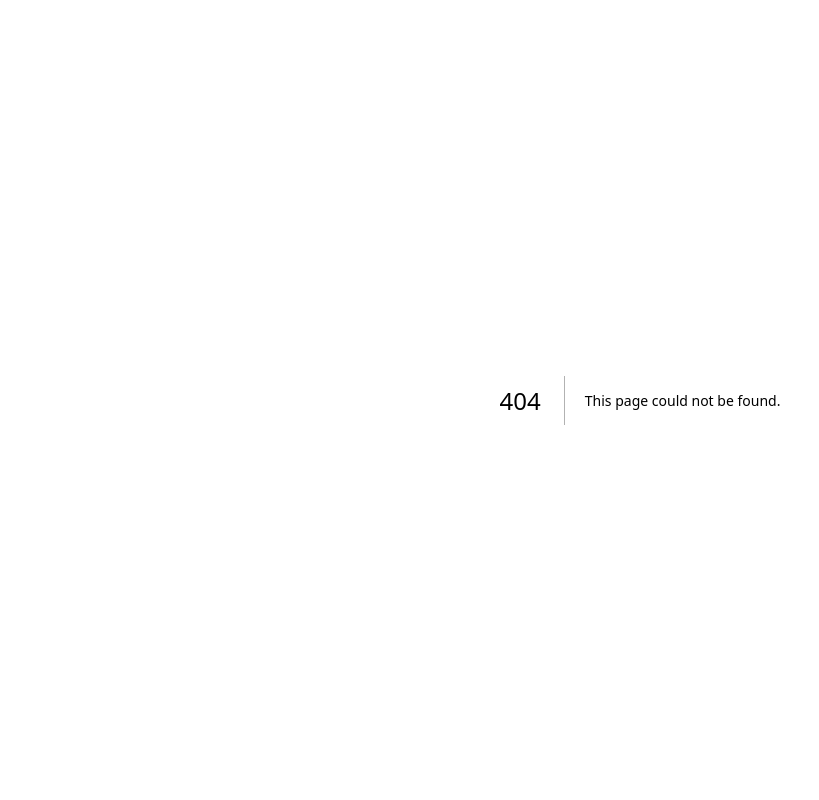
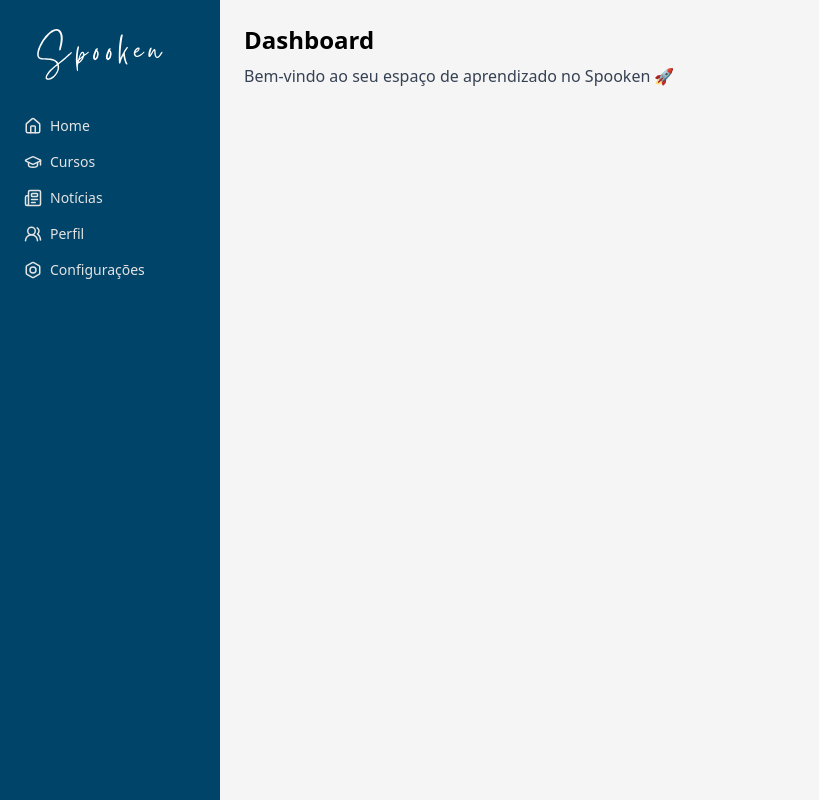
Before and after one commit to ramoncode-exe/spoken-web, a Next.js app: page /dashboard in a window 1280 px wide. Before the commit this address had no page. Shown: the whole page, without its empty margins (0-819 px from the left). Built offline with nearby package versions, Linux system fonts and the light colour scheme.

Commit message:
Starting Dashboard

```diff
--- /dev/null
+++ b/src/app/dashboard/page.tsx
@@ -0,0 +1,88 @@
+"use client"
+
+import React, { useState } from "react";
+import LogoLight from "../../assets/logo-light.svg"
+import Image from "next/image"
+import Link from "next/link"
+import { House, GraduationCap, Newspaper, UsersRound, Bolt, Menu, X } from 'lucide-react';
+
+export default function DashboardPage() {
+    const [open, setOpen] = useState(false);
+
+    return (
+        <div className="flex min-h-screen">
+
+            {/* Desktop sidebar */}
+            <aside className="hidden md:flex bg-[#004469] text-[#e4e4e4] w-[220px] p-6 flex-col">
+                <div>
+                    <Image src={LogoLight} alt="Logo Spooken" className="w-[150px]" />
+                </div>
+
+                <nav className="flex flex-col gap-4 text-sm mt-8">
+                    <Link href="/dashboard" className="flex items-center gap-2 hover:text-white transition">
+                        <House size={18} /> <span>Home</span>
+                    </Link>
+                    <Link href="/dashboard/cursos" className="flex items-center gap-2 hover:text-white transition">
+                        <GraduationCap size={18} /> <span>Cursos</span>
+                    </Link>
+                    <Link href="/dashboard/noticias" className="flex items-center gap-2 hover:text-white transition">
+                        <Newspaper size={18} /> <span>Notícias</span>
+                    </Link>
+                    <Link href="/dashboard/perfil" className="flex items-center gap-2 hover:text-white transition">
+                        <UsersRound size={18} /> <span>Perfil</span>
+                    </Link>
+                    <Link href="/dashboard/configuracoes" className="flex items-center gap-2 hover:text-white transition">
+                        <Bolt size={18} /> <span>Configurações</span>
+                    </Link>
+                </nav>
+            </aside>
+
+            {/* Mobile  */}
+            {open && (
+                <>
+                    <div className="fixed inset-0 z-40 bg-black/40 md:hidden" onClick={() => setOpen(false)} />
+                    <aside className="fixed left-0 top-0 bottom-0 z-50 w-64 bg-[#004469] text-[#e4e4e4] p-6 md:hidden">
+                        <div className="flex items-center justify-between">
+                            <Image src={LogoLight} alt="Logo Spooken" className="w-[130px]" />
+                            <button aria-label="Fechar menu" onClick={() => setOpen(false)} className="p-2 rounded bg-white/10">
+                                <X size={18} />
+                            </button>
+                        </div>
+                        <nav className="flex flex-col gap-4 text-sm mt-6">
+                            <Link href="/dashboard" onClick={() => setOpen(false)} className="flex items-center gap-2 hover:text-white transition">
+                                <House size={18} /> <span>Home</span>
+                            </Link>
+                            <Link href="/dashboard/cursos" onClick={() => setOpen(false)} className="flex items-center gap-2 hover:text-white transition">
+                                <GraduationCap size={18} /> <span>Cursos</span>
+                            </Link>
+                            <Link href="/dashboard/noticias" onClick={() => setOpen(false)} className="flex items-center gap-2 hover:text-white transition">
+                                <Newspaper size={18} /> <span>Notícias</span>
+                            </Link>
+                            <Link href="/dashboard/perfil" onClick={() => setOpen(false)} className="flex items-center gap-2 hover:text-white transition">
+                                <UsersRound size={18} /> <span>Perfil</span>
+                            </Link>
+                            <Link href="/dashboard/configuracoes" onClick={() => setOpen(false)} className="flex items-center gap-2 hover:text-white transition">
+                                <Bolt size={18} /> <span>Configurações</span>
+                            </Link>
+                        </nav>
+                    </aside>
+                </>
+            )}
+
+            <main className="flex-1 p-6 bg-[#f5f5f5]">
+                {/* Mobile top bar */}
+                <div className="md:hidden flex items-center justify-between mb-4">
+                    <button aria-label="Abrir menu" onClick={() => setOpen(true)} className="p-2 rounded bg-white/10">
+                        <Menu size={20} />
+                    </button>
+                    <div />
+                </div>
+
+                <div className="">
+                    <h1 className="text-2xl font-bold">Dashboard</h1>
+                    <p className="mt-2 text-gray-700">Bem-vindo ao seu espaço de aprendizado no Spooken 🚀</p>
+                </div>
+            </main>
+        </div>
+    )
+}
```
Also changed, not shown: src/assets/logo-light.svg (added).
